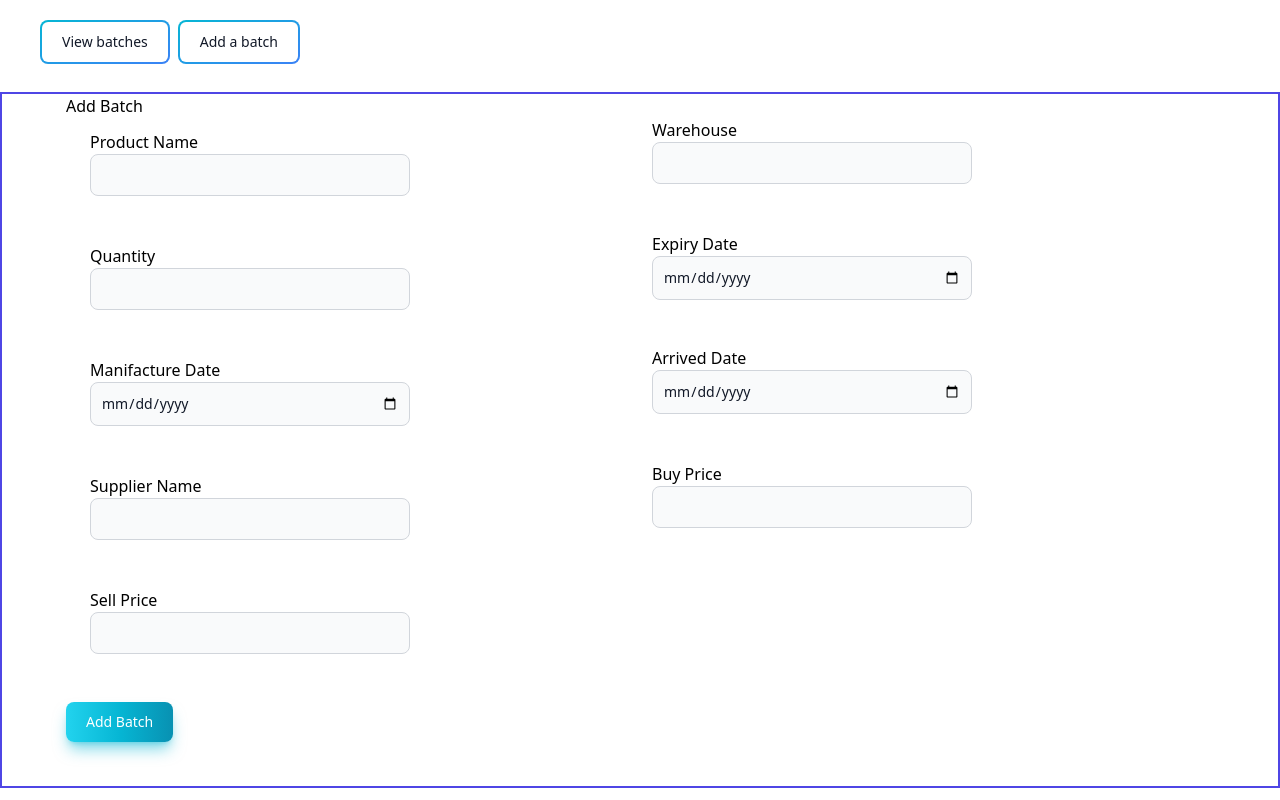
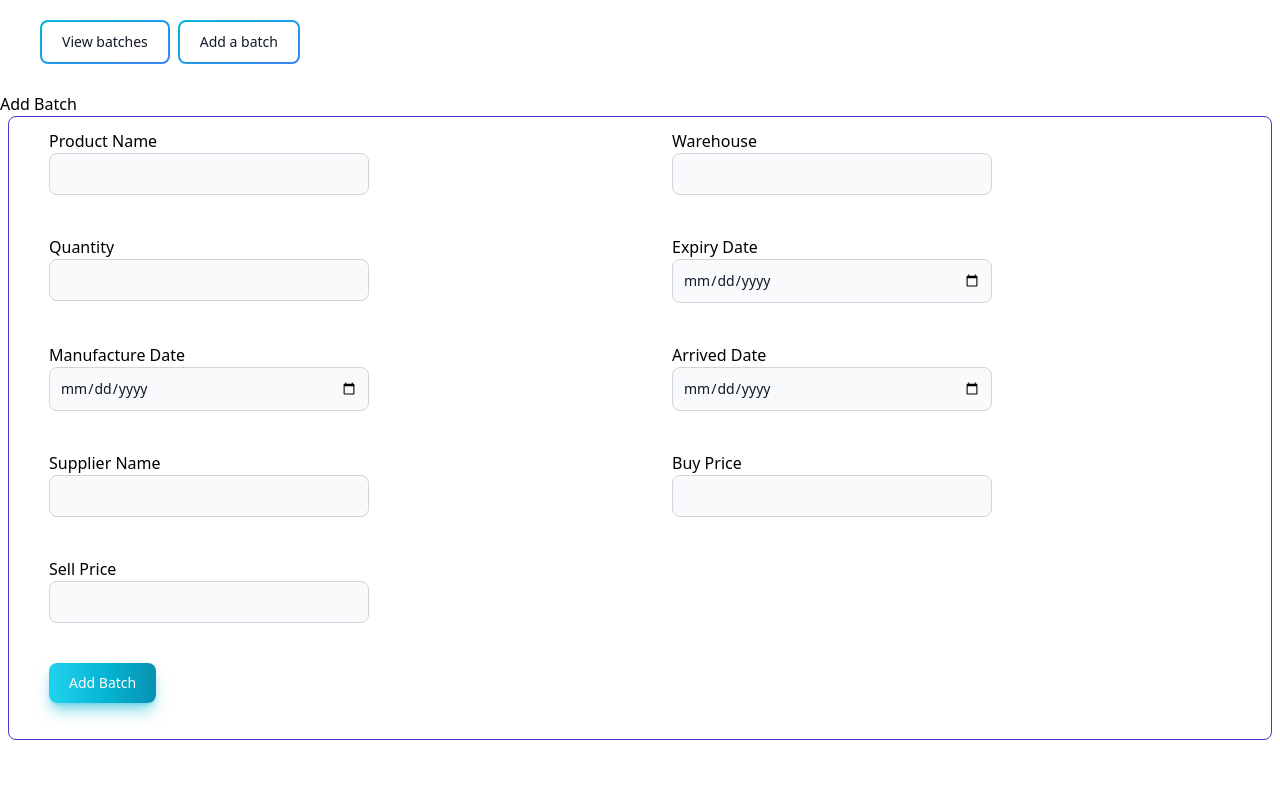
Before and after one commit to 007Miles/metro-wd_met22_itp_03, a React (Create React App) app in the folder front-end/: page /batchForm in a window 1280 px wide. Built offline with nearby package versions, Linux system fonts and the light colour scheme.

Commit message:
simple css added

```diff
--- a/front-end/src/components/UpdateBatch.js
+++ b/front-end/src/components/UpdateBatch.js
@@ -64,72 +64,136 @@
   }
 
   return (
-    <form className="createProduct" onSubmit={updateData}>
+    <div>
       <h3> Update Batch</h3>
+      <form onSubmit={updateData}>
+        <div className="border-solid ml-2 mr-2 mb-10 border rounded-lg  border-indigo-700 ...">
+          <div className="grid md:grid-cols-2 md:gap-4">
+            <div className="relative z-0 mb-4 w-full group">
+              <div className="py-3 px-10">
                 <label>Product Name</label>
                 <input
                   type="text"
+                  className="bg-gray-50 border border-gray-300 text-gray-900 text-sm rounded-lg focus:ring-blue-500 focus:border-blue-500 block w-80 p-2.5 dark:bg-gray-700 dark:border-gray-600 dark:placeholder-gray-400 dark:text-white dark:focus:ring-blue-500 dark:focus:border-blue-500"
                   readOnly
                   value={details.prod_Name}
                   onChange={(e) => setProd_Name(e.target.value)}
                 />
+              </div>
+            </div>
+            <div className="relative z-0 mb-4 w-full group">
+              <div className="py-3 px-6">
                 <label>Warehouse</label>
                 <input
                   type="text"
+                  className="bg-gray-50 border border-gray-300 text-gray-900 text-sm rounded-lg focus:ring-blue-500 focus:border-blue-500 block w-80 p-2.5 dark:bg-gray-700 dark:border-gray-600 dark:placeholder-gray-400 dark:text-white dark:focus:ring-blue-500 dark:focus:border-blue-500"
                   placeholder={details.warehouse_id}
                   onChange={(e) => setProd_warehouse_id(e.target.value)}
                 />
+              </div>
+            </div>
+          </div>
+          <div className="grid md:grid-cols-2 md:gap-4">
+            <div className="relative z-0 mb-4 w-full group">
+              <div className="py-3 px-10">
                 <label>Quantity</label>
                 <input
                   type="number"
+                  className="bg-gray-50 border border-gray-300 text-gray-900 text-sm rounded-lg focus:ring-blue-500 focus:border-blue-500 block w-80 p-2.5 dark:bg-gray-700 dark:border-gray-600 dark:placeholder-gray-400 dark:text-white dark:focus:ring-blue-500 dark:focus:border-blue-500"
                   placeholder={details.quantity}
                   onChange={(e) => setProd_qnty(e.target.value)}
                 />
+              </div>
+            </div>
+            <div className="relative z-0 mb-4 w-full group">
+              <div className="py-3 px-6">
                 <label>Expiry Date</label>
                 <input
                   type="text"
+                  className="bg-gray-50 border border-gray-300 text-gray-900 text-sm rounded-lg focus:ring-blue-500 focus:border-blue-500 block w-80 p-2.5 dark:bg-gray-700 dark:border-gray-600 dark:placeholder-gray-400 dark:text-white dark:focus:ring-blue-500 dark:focus:border-blue-500"
                   readOnly
                   value={details.exp_date}
                   onChange={(e) => setProd_expdate(e.target.value)}
                 />
+              </div>
+            </div>
+          </div>
+          <div className="grid md:grid-cols-2 md:gap-4">
+            <div className="relative z-0 mb-4 w-full group">
+              <div className="py-3 px-10">
                 <label>Manifacture Date</label>
                 <input
                   type="text"
+                  className="bg-gray-50 border border-gray-300 text-gray-900 text-sm rounded-lg focus:ring-blue-500 focus:border-blue-500 block w-80 p-2.5 dark:bg-gray-700 dark:border-gray-600 dark:placeholder-gray-400 dark:text-white dark:focus:ring-blue-500 dark:focus:border-blue-500"
                   readOnly
                   value={details.manu_date}
                   onChange={(e) => setProd_ManuDate(e.target.value)}
                 />
+              </div>
+            </div>
+            <div className="relative z-0 mb-4 w-full group">
+              <div className="py-3 px-6">
                 <label>Arrived Date</label>
                 <input
                   type="text"
+                  className="bg-gray-50 border border-gray-300 text-gray-900 text-sm rounded-lg focus:ring-blue-500 focus:border-blue-500 block w-80 p-2.5 dark:bg-gray-700 dark:border-gray-600 dark:placeholder-gray-400 dark:text-white dark:focus:ring-blue-500 dark:focus:border-blue-500"
                   readOnly
                   value={details.arrived_date}
                   onChange={(e) => setProd_arrvDate(e.target.value)}
                 />
+              </div>
+            </div>
+          </div>
+          <div className="grid md:grid-cols-2 md:gap-4">
+            <div className="relative z-0 mb-4 w-full group">
+              <div className="py-3 px-10">
                 <label>Supplier Name</label>
                 <input
                   type="text"
+                  className="bg-gray-50 border border-gray-300 text-gray-900 text-sm rounded-lg focus:ring-blue-500 focus:border-blue-500 block w-80 p-2.5 dark:bg-gray-700 dark:border-gray-600 dark:placeholder-gray-400 dark:text-white dark:focus:ring-blue-500 dark:focus:border-blue-500"
                   placeholder={details.supplier_Name}
                   onChange={(e) => setProd_suppName(e.target.value)}
-      />
+                />{' '}
+              </div>
+            </div>
+            <div className="relative z-0 mb-4 w-full group">
+              <div className="py-3 px-6">
                 <label>Buy Price</label>
                 <input
                   type="number"
+                  className="bg-gray-50 border border-gray-300 text-gray-900 text-sm rounded-lg focus:ring-blue-500 focus:border-blue-500 block w-80 p-2.5 dark:bg-gray-700 dark:border-gray-600 dark:placeholder-gray-400 dark:text-white dark:focus:ring-blue-500 dark:focus:border-blue-500"
                   value={details.buy_price}
                   readOnly
                   onChange={(e) => setProd_buyPr(e.target.value)}
-      />
+                />{' '}
+              </div>
+            </div>
+          </div>
+          <div className="relative z-0 mb-4 w-full group">
+            <div className="py-3 px-10">
               <label>Sell Price</label>
               <input
                 type="number"
+                className="bg-gray-50 border border-gray-300 text-gray-900 text-sm rounded-lg focus:ring-blue-500 focus:border-blue-500 block w-80 p-2.5 dark:bg-gray-700 dark:border-gray-600 dark:placeholder-gray-400 dark:text-white dark:focus:ring-blue-500 dark:focus:border-blue-500"
                 readOnly
                 value={details.sell_price}
                 onChange={(e) => setProd_sellPr(e.target.value)}
               />
-      <button type="submit" className="prdctEditsave">
+            </div>
+          </div>
+          <div className="relative z-0 mb-4 w-full group">
+            <div className="py-3 px-10">
+              <button
+                type="submit"
+                className="text-white bg-gradient-to-r from-cyan-400 via-cyan-500 to-cyan-600 hover:bg-gradient-to-br focus:ring-4 focus:outline-none focus:ring-cyan-300 dark:focus:ring-cyan-800 shadow-lg shadow-cyan-500/50 dark:shadow-lg dark:shadow-cyan-800/80 font-medium rounded-lg text-sm px-5 py-2.5 text-center mr-2 mb-2"
+              >
                 Edit Batch
               </button>
               {error && <div className="error">{error}</div>}
+            </div>
+          </div>
+        </div>
       </form>
+    </div>
   )
 }
--- a/front-end/src/pages/BatchForm.js
+++ b/front-end/src/pages/BatchForm.js
@@ -58,12 +58,13 @@
   }
   return (
     <div>
+      <h3> Add Batch</h3>
+
       <form onSubmit={handleSubmit}>
-        <div className="border-solid px-16 border-2 border-indigo-600 ...">
-          <h3> Add Batch</h3>
-          <div className="grid md:grid-cols-2 md:gap-6">
-            <div className="relative z-0 mb-6 w-full group">
-              <div className="py-3 px-6">
+        <div className="border-solid ml-2 mr-2 mb-10 border rounded-lg  border-indigo-700 ...">
+          <div className="grid md:grid-cols-2 md:gap-4">
+            <div className="relative z-0 mb-4 w-full group">
+              <div className="py-3 px-10">
                 <label>Product Name</label>
 
                 <input
@@ -74,7 +75,8 @@
                 />
               </div>
             </div>
-            <div className="relative z-0 mb-6 w-full group">
+            <div className="relative z-0 mb-4 w-full group">
+              <div className="py-3 px-6">
                 <label>Warehouse</label>
                 <input
                   type="text"
@@ -84,9 +86,10 @@
                 />
               </div>
             </div>
-          <div className="grid md:grid-cols-2 md:gap-6">
-            <div className="relative z-0 mb-6 w-full group">
-              <div className="py-3 px-6">
+          </div>
+          <div className="grid md:grid-cols-2 md:gap-4">
+            <div className="relative z-0 mb-4 w-full group">
+              <div className="py-3 px-10">
                 <label>Quantity</label>
 
                 <input
@@ -97,7 +100,8 @@
                 />
               </div>
             </div>
-            <div className="relative z-0 mb-6 w-full group">
+            <div className="relative z-0 mb-4 w-full group">
+              <div className="py-3 px-6">
                 <label>Expiry Date</label>
                 <input
                   type="date"
@@ -107,10 +111,11 @@
                 />
               </div>
             </div>
-          <div className="grid md:grid-cols-2 md:gap-6">
-            <div className="relative z-0 mb-6 w-full group">
-              <div className="py-3 px-6">
-                <label>Manifacture Date</label>
+          </div>
+          <div className="grid md:grid-cols-2 md:gap-4">
+            <div className="relative z-0 mb-4 w-full group">
+              <div className="py-3 px-10">
+                <label>Manufacture Date</label>
 
                 <input
                   type="date"
@@ -120,7 +125,8 @@
                 />
               </div>
             </div>
-            <div className="relative z-0 mb-6 w-full group">
+            <div className="relative z-0 mb-4 w-full group">
+              <div className="py-3 px-6">
                 <label>Arrived Date</label>
                 <input
                   type="date"
@@ -130,9 +136,10 @@
                 />
               </div>
             </div>
-          <div className="grid md:grid-cols-2 md:gap-6">
-            <div className="relative z-0 mb-6 w-full group">
-              <div className="py-3 px-6">
+          </div>
+          <div className="grid md:grid-cols-2 md:gap-4">
+            <div className="relative z-0 mb-4 w-full group">
+              <div className="py-3 px-10">
                 <label>Supplier Name</label>
 
                 <input
@@ -143,7 +150,8 @@
                 />
               </div>
             </div>
-            <div className="relative z-0 mb-6 w-full group">
+            <div className="relative z-0 mb-4 w-full group">
+              <div className="py-3 px-6">
                 <label>Buy Price</label>
                 <input
                   type="number"
@@ -153,8 +161,9 @@
                 />
               </div>
             </div>
-          <div className="relative z-0 mb-6 w-full group">
-            <div className="py-3 px-6">
+          </div>
+          <div className="relative z-0 mb-4 w-full group">
+            <div className="py-3 px-10">
               <label>Sell Price</label>
 
               <input
@@ -165,8 +174,8 @@
               />
             </div>
           </div>
-          <div className="relative z-0 mb-6 w-full group">
-            <div className="py-3 px 6">
+          <div className="relative z-0 mb-4 w-full group">
+            <div className="py-3 px-10">
               <button className="text-white bg-gradient-to-r from-cyan-400 via-cyan-500 to-cyan-600 hover:bg-gradient-to-br focus:ring-4 focus:outline-none focus:ring-cyan-300 dark:focus:ring-cyan-800 shadow-lg shadow-cyan-500/50 dark:shadow-lg dark:shadow-cyan-800/80 font-medium rounded-lg text-sm px-5 py-2.5 text-center mr-2 mb-2">
                 {' '}
                 Add Batch
```
Also changed, not shown: front-end/src/App.js (+0 -27 lines). Lines whose indentation alone changed are shown as unchanged.
